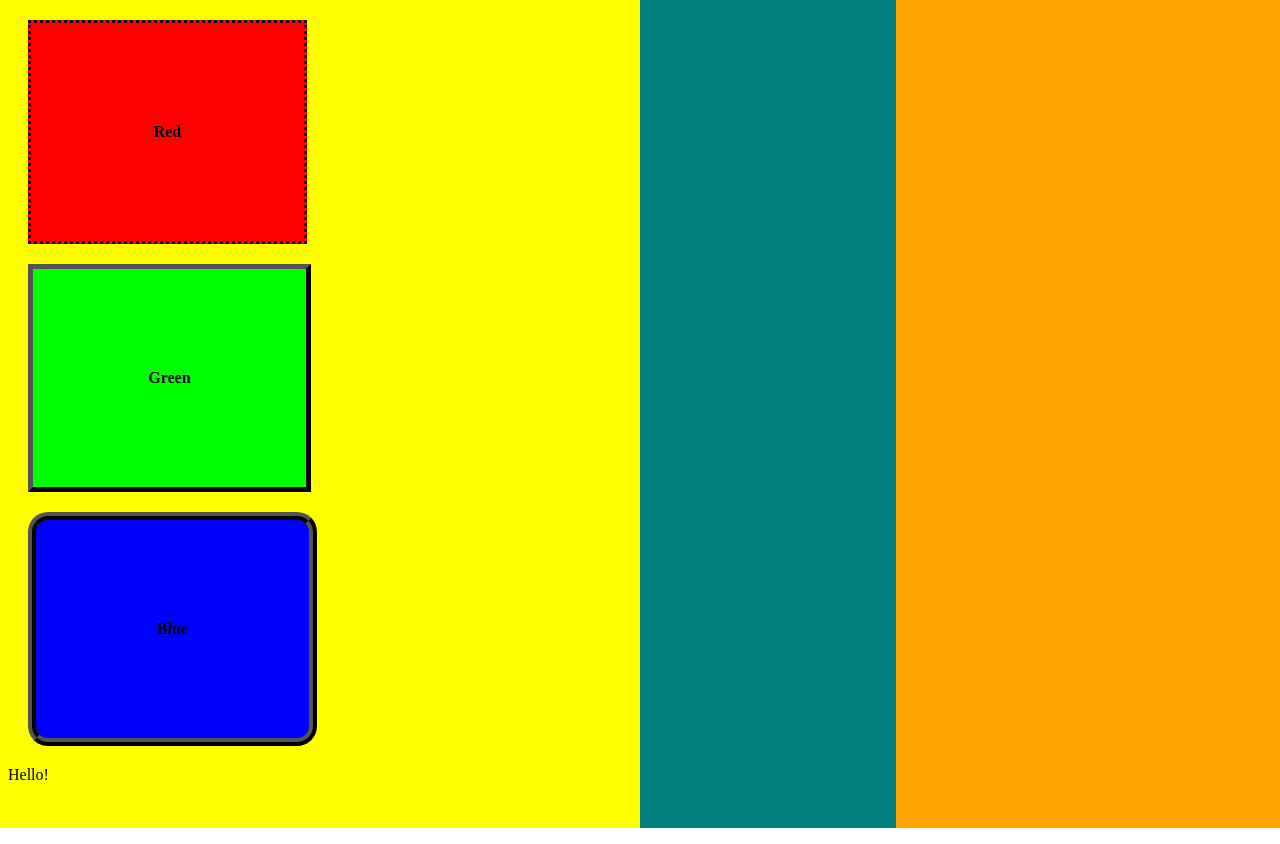
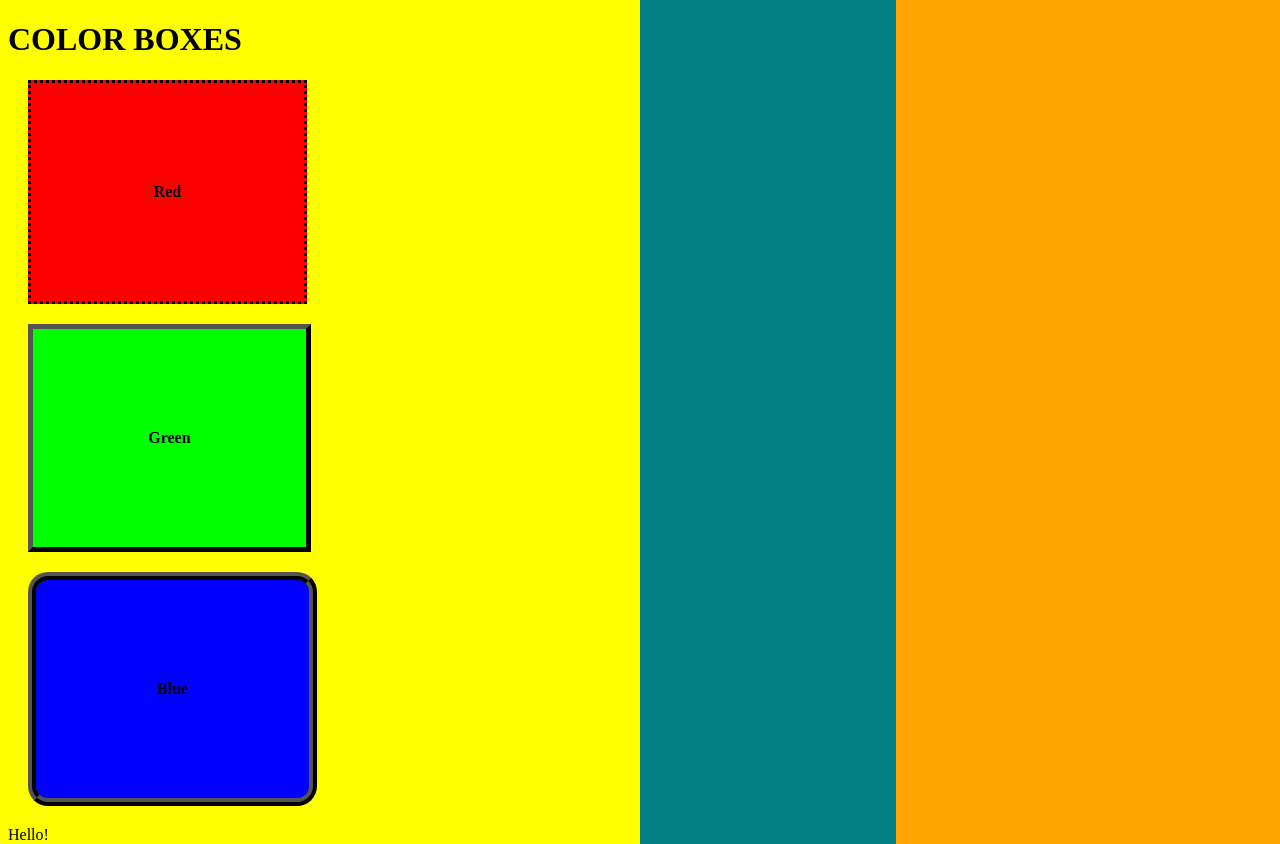
Before and after one commit to ldhandley/class-demo, a plain HTML site: page index.html in a window 1280 px wide. Drawn offline with Linux system fonts and the light colour scheme.

Commit message:
added h1

```diff
--- a/index.html
+++ b/index.html
@@ -8,6 +8,7 @@
   <link rel="stylesheet" href="index.css">
 </head>
 <body>
+  <h1>COLOR BOXES</h1>
   <div id="red" class="box">Red</div>
   <div id="green" class="box">Green</div>
   <div id="blue" class="box">Blue</div>
```
